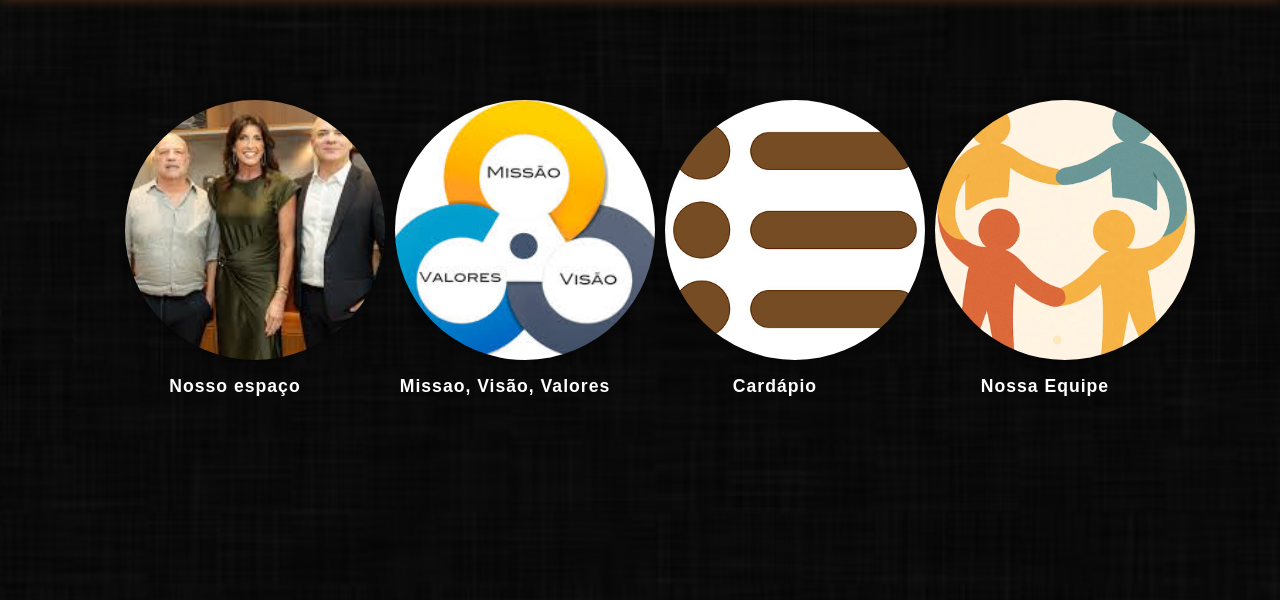
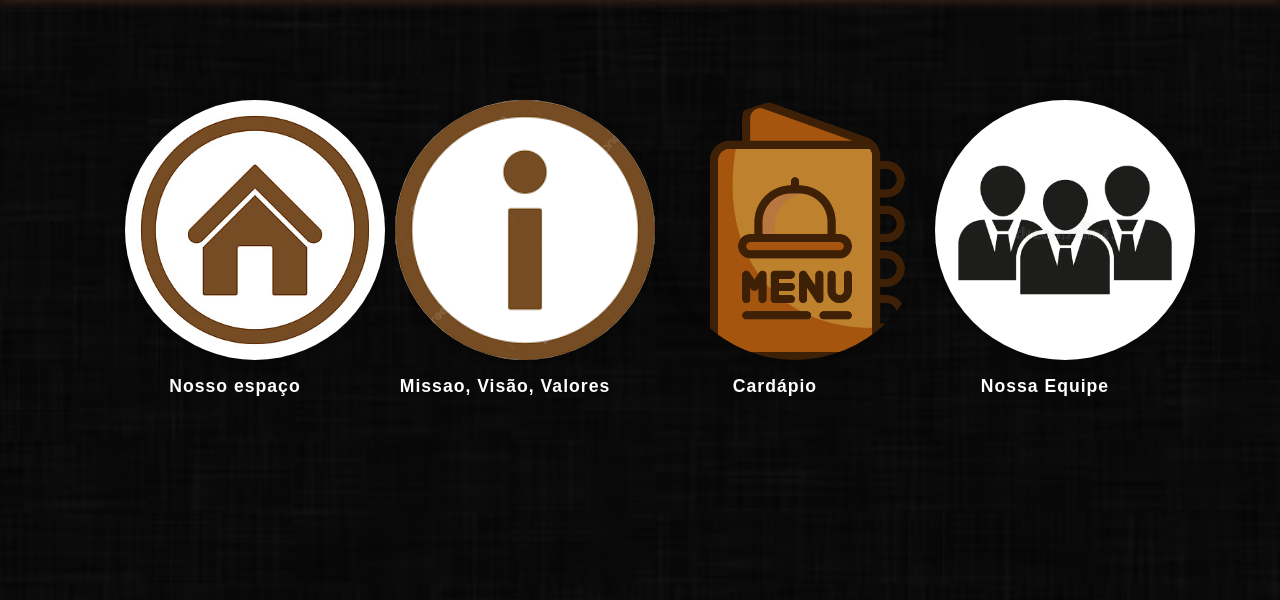
Before and after one commit to matheuslopes69/LLCART_Site, a PHP site: page /principal2.html in a window 1280 px wide. Shown: the part 70-670 px from the top of the page. Run offline with PHP 8.4, Linux system fonts and the light colour scheme.

Commit message:
mais algumas alterações

```diff
--- a/equipe.css
+++ b/equipe.css
@@ -49,7 +49,7 @@ html, body {
 
 .navbar-left p {
   font-size: 14px;
-  color: #f48e4f;
+  color: rgb(244, 142, 79);
   text-transform: uppercase;
   letter-spacing: 1px;
 }
--- a/equipe.html
+++ b/equipe.html
@@ -5,6 +5,7 @@
   <meta name="viewport" content="width=device-width, initial-scale=1.0">
   <title>Equipe - Churrascaria Llacart</title>
   <link rel="stylesheet" href="equipe.css">
+  <link rel="icon" type="image/png" href="imagens/logoofc2.jpeg">
 </head>
 <body>
 
@@ -16,7 +17,7 @@
     </div>
 
     <div class="navbar-right">
-      <a href="principal.html">
+      <a href="principal2.html">
         <img src="imagens/-fogao-de-churrasqueira1.webp" alt="Logo Llacart" class="simbolochurras">
       </a>
     </div>
--- a/menu.html
+++ b/menu.html
@@ -5,6 +5,7 @@
   <meta name="viewport" content="width=device-width, initial-scale=1.0">
   <title>Cardápio - Churrascaria Llacart</title>
   <link rel="stylesheet" href="menu.css">
+  <link rel="icon" type="image/png" href="imagens/logoofc2.jpeg">
 </head>
 <body>
 
--- a/msv.html
+++ b/msv.html
@@ -5,6 +5,7 @@
   <meta name="viewport" content="width=device-width, initial-scale=1.0">
   <title>Missão - Churrascaria Llacart</title>
   <link rel="stylesheet" href="msv.css">
+  <link rel="icon" type="image/png" href="imagens/logoofc2.jpeg">
 </head>
 <body>
 
--- a/nossoespaco.html
+++ b/nossoespaco.html
@@ -5,6 +5,7 @@
   <meta name="viewport" content="width=device-width, initial-scale=1.0">
   <title>Nosso Espaço - Churrascaria Llacart</title>
   <link rel="stylesheet" href="espaco.css">
+<link rel="icon" type="image/png" href="imagens/logoofc2.jpeg">
 </head>
 <body>
 
--- a/principal2.html
+++ b/principal2.html
@@ -3,8 +3,10 @@
 <head>
   <meta charset="UTF-8">
   <meta name="viewport" content="width=device-width, initial-scale=1.0">
-  <title>Churrascaria Llacart</title>
+  <title>Início - Churrascaria Llacart</title>
   <link rel="stylesheet" href="principall2.css">
+  <link rel="icon" type="image/png" href="imagens/logoofc2.jpeg">
+
 </head>
 <body>
 
@@ -24,23 +26,23 @@
 
   <div class="princi2">
     <div class="opcao">
-      <a href="nossoespaco.html"><img src="imagens/inteior3.jpeg" alt="Nosso espaço"></a>
+      <a href="nossoespaco.html"><img src="imagens/casinha.jpg" alt="Nosso espaço"></a>
     </a>
       <h3>Nosso espaço</h3>
     </div>
 
     <div class="opcao">
-      <a href="msv.html"><img src="imagens/msv.png" alt="Valores">
+      <a href="msv.html"><img src="imagens/informação.png" alt="Valores">
       </a>
         <h3>Missao, Visão, Valores</h3>
     </div>
     <div class="opcao">
-      <a href="menu.html"><img src="imagens/menu.png" alt="Cardápio">
+      <a href="menu.html"><img src="imagens/menu2.png" alt="Cardápio">
       </a>
         <h3>Cardápio</h3>
     </div>
     <div class="opcao">
-      <a href="equipe.html"><img src="imagens/valores.webp" alt="Equipe">
+      <a href="equipe.html"><img src="imagens/equipe3.webp" alt="Equipe">
      </a>
         <h3>Nossa Equipe</h3>
     </div>
```
Also changed, not shown: imagens/aiqdeliciacara.webp (added), imagens/casinha.jpg (added), imagens/equipe.jpg (added), imagens/equipe2.png (added), imagens/equipe3.webp (added), imagens/informação.png (added), imagens/logoofc.ico (added), imagens/logoofc.jpeg (added), imagens/logoofc2.jpeg (added), imagens/menu2.png (added).
